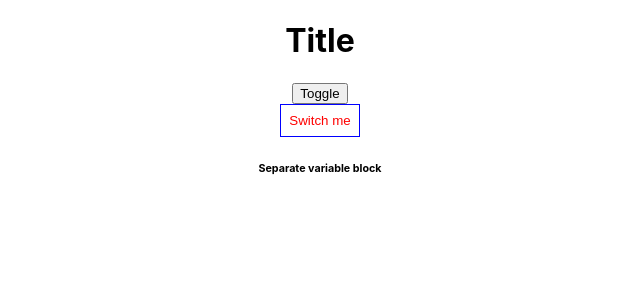
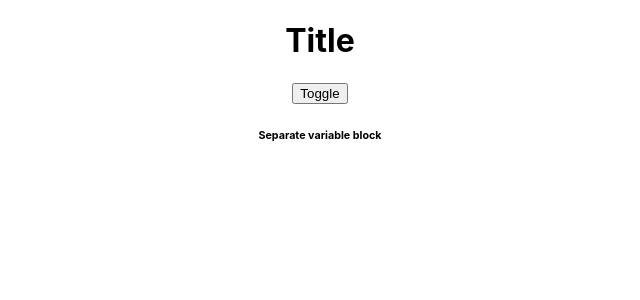
Before and after one commit to aharxict/react-intro, a React (Create React App) app: page / in a window 1280 px wide. Shown: the top 300 px of the page, without its empty margins (320-960 px from the left). Built offline with nearby package versions, Linux system fonts and the light colour scheme.

Commit message:
added 2 way binding for each array element

```diff
--- a/src/App.js
+++ b/src/App.js
@@ -5,28 +5,42 @@ import Person from './Person/Person'
 class App extends Component {
   state = {
     persons: [
-      { name: 'qqq', age: 25 },
-      { name: 'aaa', age: 22 },
-      { name: 'zzz', age: 21 }
+      { id: '012', name: 'qqq', age: 25 },
+      { id: '013', name: 'aaa', age: 22 },
+      { id: '014', name: 'zzz', age: 21 }
     ],
     showPersons: false
   };
-  changeNameHandler = (Name) => {
+  // changeNameHandler = (Name) => {
+  //   this.setState( {
+  //     persons: [
+  //       { name: 'CCC', age: 25 },
+  //       { name: 'aaa', age: 22 },
+  //       { name: Name, age: 31 }
+  //     ]
+  //   } )
+  // };
+  nameChangeHandler = (event, id) => {
+
+    const personIndex = this.state.persons.findIndex( p => {
+      return p.id === id;
+    });
+
+    const person = {
+      ...this.state.persons[personIndex]
+    }
+    person.name = event.target.value;
+    const persons = [...this.state.persons];
+
+    persons[personIndex] = person;
+
     this.setState( {
-      persons: [
-        { name: 'CCC', age: 25 },
-        { name: 'aaa', age: 22 },
-        { name: Name, age: 31 }
-      ]
-    } )
-  };
-  nameChangeHandler = (event) => {
-    this.setState( {
-      persons: [
-        { name: 'CCC', age: 25 },
-        { name: event.target.value, age: 22 },
-        { name: 'DDD1', age: 31 }
-      ]
+      persons: persons
+      //   [
+      //   { name: 'CCC', age: 25 },
+      //   { name: event.target.value, age: 22 },
+      //   { name: 'DDD1', age: 31 }
+      // ]
     } )
   };
   togglePersonsHandler = () => {
@@ -35,10 +49,11 @@ class App extends Component {
   };
 
   deletePersonHandler = (personIndex) => {
-    const persons = this.state.persons;
+    const persons = [...this.state.persons];
+    // const persons = this.state.persons;
     persons.splice(personIndex, 1);
     this.setState({persons: persons});
-  }
+  };
 
   render() {
     const style = {
@@ -56,7 +71,9 @@ class App extends Component {
             return <Person
               click = { () => this.deletePersonHandler(index) }
               name = {person.name}
-              age = {person.age} />
+              age = {person.age}
+              key = {person.id}
+              changed = {(event) => this.nameChangeHandler(event, person.id)}/>
           })}
         </div>
       );
@@ -67,8 +84,8 @@ class App extends Component {
         <h1>Title</h1>
         <button onClick={this.togglePersonsHandler}>Toggle</button>
         <br/>
-        <button style={style}
-          onClick={ () => this.changeNameHandler('Body') }>Switch me</button>
+        {/*<button style={style}*/}
+          {/*onClick={ () => this.changeNameHandler('Body') }>Switch me</button>*/}
 
         {/*{ this.state.showPersons ?*/}
           {/*<div>*/}
```
